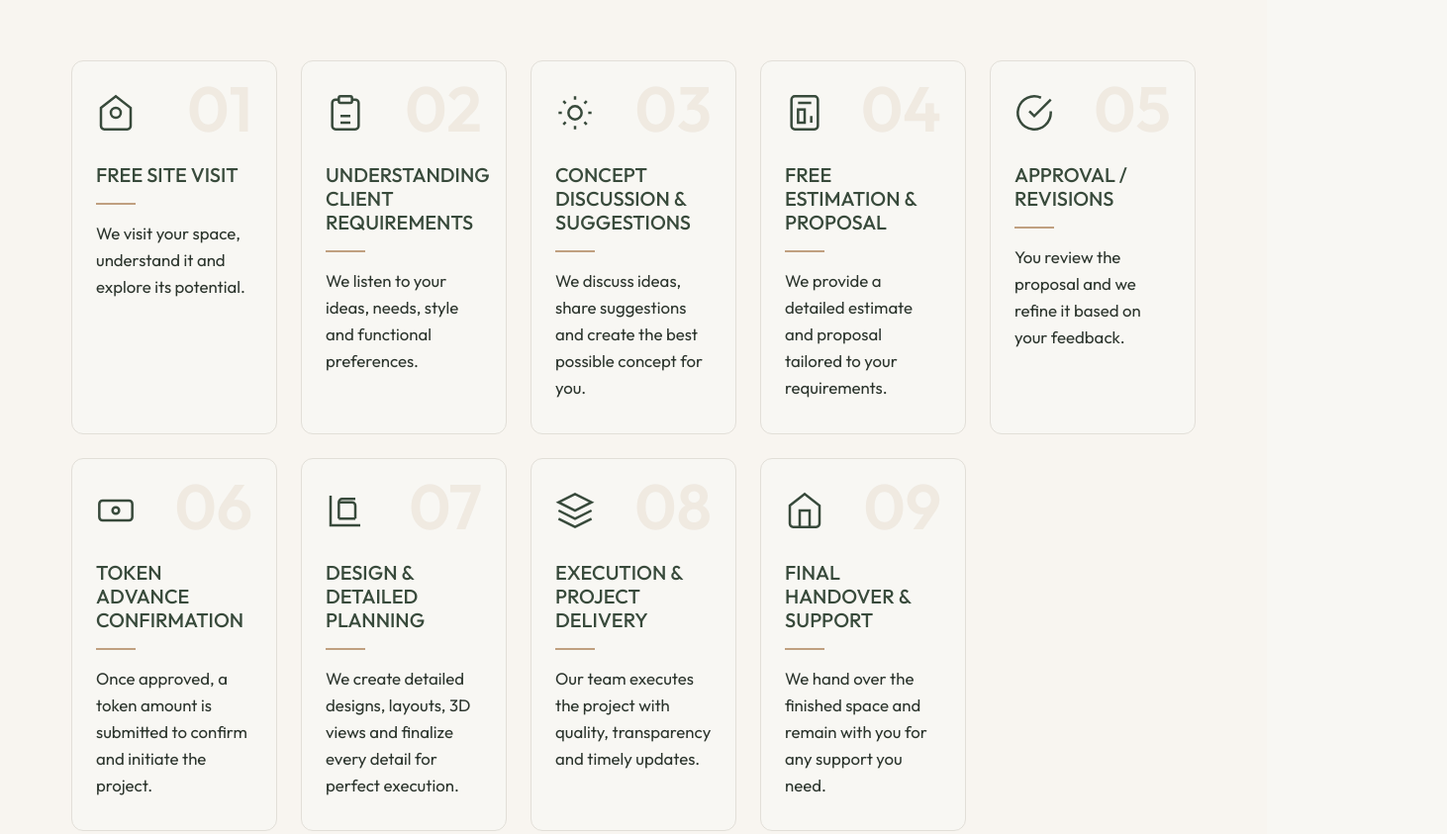
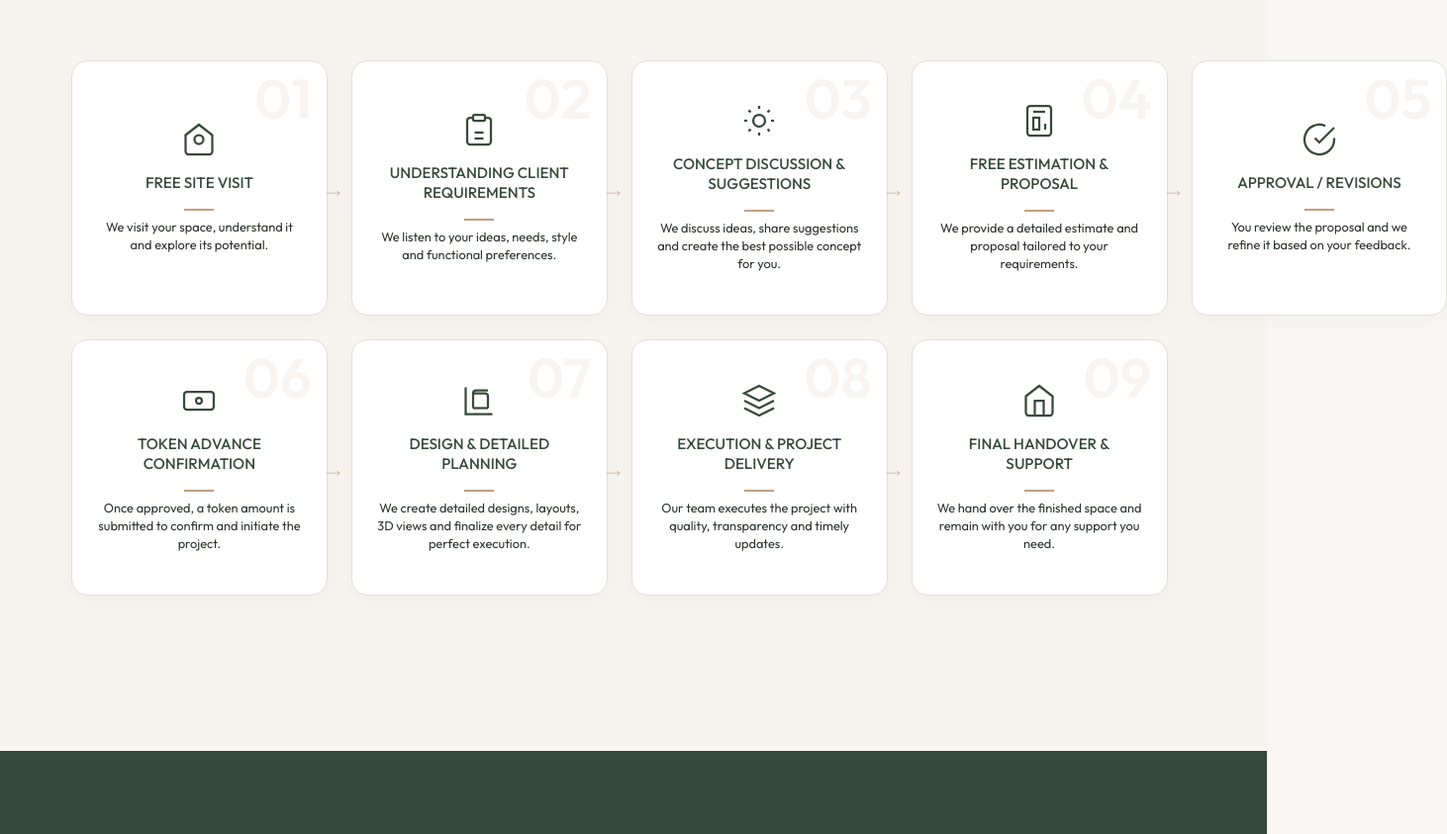
Before and after one commit to saimani-s/leaf-and-beam, a plain HTML site: page index.html in a window 1280 px wide. Shown: the part 2726-3569 px from the top of the page at 99% size, 1462 px wide, since content can reach past the window. Drawn offline with Linux system fonts and the light colour scheme.

Commit message:
Restyled process grid elements into perfect square cards with aesthetic arrow connectors

```diff
--- a/styles.css
+++ b/styles.css
@@ -282,13 +282,6 @@
     margin-top: -1.5rem;
 }
 
-.process-layout-custom {
-    display: flex;
-    flex-direction: column;
-    align-items: center;
-    gap: 0;
-    padding-top: 2rem;
-}
 
 .process-grid {
     display: grid;
@@ -298,14 +291,33 @@
 }
 
 .process-card {
-    padding: 2rem 1.5rem;
-    background-color: var(--bg-color);
-    border-radius: 12px;
+    aspect-ratio: 1 / 1;
+    display: flex;
+    flex-direction: column;
+    align-items: center;
+    justify-content: center;
+    padding: 1.5rem;
+    background-color: var(--white);
+    border-radius: 16px;
     border: 1px solid var(--border-color);
+    box-shadow: 0 4px 20px rgba(0, 0, 0, 0.03);
     transition: transform 0.3s ease, box-shadow 0.3s ease;
-    text-align: left;
+    text-align: center;
     position: relative;
-    overflow: hidden;
+    overflow: visible;
+}
+
+/* Elegant right arrows between horizontal cards */
+.process-card:not(:nth-child(5n)):not(:last-child)::after {
+    content: '→';
+    position: absolute;
+    top: 50%;
+    right: -1.2rem;
+    transform: translateY(-50%);
+    color: var(--accent-color);
+    font-size: 1.5rem;
+    z-index: 2;
+    opacity: 0.6;
 }
 
 .process-card:hover {
@@ -314,49 +326,51 @@
 }
 
 .process-number {
-    font-size: 4rem;
+    position: absolute;
+    top: 10px;
+    right: 15px;
+    font-size: 3.5rem;
     font-weight: 700;
     color: var(--accent-color);
-    opacity: 0.15;
-    position: absolute;
-    top: 1rem;
-    right: 1.5rem;
+    opacity: 0.1;
     line-height: 1;
     z-index: 0;
 }
 
 .process-icon-svg {
-    width: 40px;
-    height: 40px;
+    width: 36px;
+    height: 36px;
     color: var(--primary-color);
-    margin-bottom: 1.5rem;
+    margin-bottom: 1rem;
     position: relative;
     z-index: 1;
 }
 
 .process-card h3 {
-    font-size: 1.25rem;
-    margin-bottom: 1rem;
+    font-size: 0.95rem;
+    margin-bottom: 0.5rem;
     color: var(--primary-color);
     position: relative;
     z-index: 1;
+    line-height: 1.3;
 }
 
 .process-divider {
-    width: 40px;
+    width: 30px;
     height: 2px;
     background-color: var(--accent-color);
-    margin-bottom: 1rem;
+    margin: 0.5rem 0;
     position: relative;
     z-index: 1;
 }
 
 .process-card p {
-    font-size: 1.05rem;
+    font-size: 0.8rem;
     color: var(--text-color);
     margin-bottom: 0;
     position: relative;
     z-index: 1;
+    line-height: 1.4;
 }
 
 .process-card:hover {
@@ -636,5 +650,11 @@
     .process-card {
         width: 100%;
         max-width: none;
+        aspect-ratio: auto;
+        padding: 2rem;
+    }
+
+    .process-card::after {
+        display: none;
     }
 }
```
